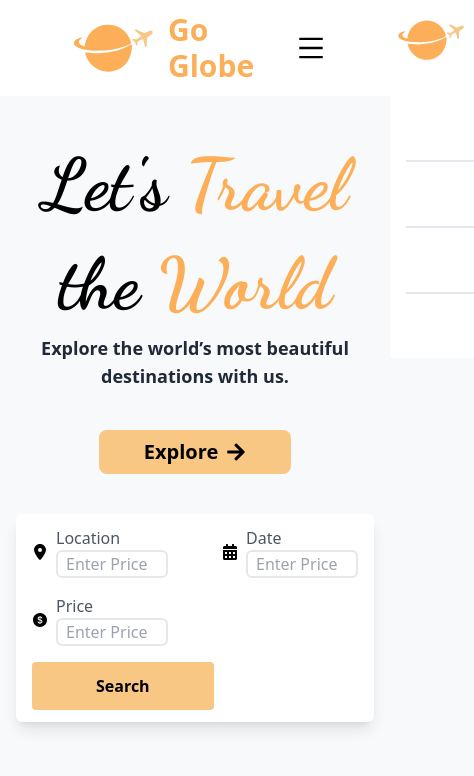
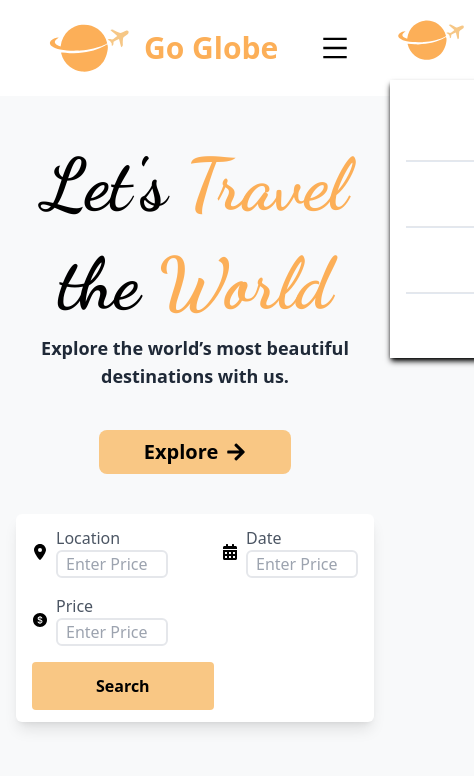
Before and after one commit to Shonty266/Go-Globe, a React (Vite) app: page / in a window 390 px wide. Shown: the top 776 px of the page, 474 px wide, since content can reach past the window. Built offline with nearby package versions, Linux system fonts and the light colour scheme; grey boxes are pictures that could not be loaded.

Commit message:
first commit

```diff
--- a/src/components/Aboutus/Aboutus.jsx
+++ b/src/components/Aboutus/Aboutus.jsx
@@ -34,7 +34,7 @@ useGSAP(() => {
   });
 
   gsap.from('.abt-text', {
-    x:100,
+    x:20,
     opacity: 0,
     duration: 0.5,
     stagger:0.3,
@@ -54,7 +54,7 @@ useGSAP(() => {
 
     <div className="about bg-[#FDF3E8] lg:py-20 py-10">
 
-      <div className="about-heading mx-auto px-4">
+      <div className="about-heading px-4">
       <div className=' flex items-center justify-center gap-2 mb-0flex-wrap'>
         <hr className='w-6 h-2 bg-[#FCAF58]' />
       <h1 className='text-black font-semibold text-2xl'>
--- a/src/components/Hero/Hero.jsx
+++ b/src/components/Hero/Hero.jsx
@@ -60,7 +60,7 @@ const Hero = () => {
 
             </div>
             <div>
-            <div className='flex gap-2 justify-center pr-2 pl-2 py-4'>
+            <div className='max-w-full flex gap-2 justify-center pr-2 pl-2 py-4'>
 
                 <div className='flex flex-col gap-2'>
 
--- a/src/components/Navbar.jsx
+++ b/src/components/Navbar.jsx
@@ -9,8 +9,8 @@ const Navbar = () => {
 
 
   return (
-    <div className='w-full h-auto flex lg:justify-between justify-between sticky top-0 bg-white lg:bg-transparent lg:static z-50  lg:px-20 px-8 items-center'>
-      <div className='navbar w-full h-auto flex lg:justify-between justify-between lg:bg-transparent lg:static z-50  lg:px-20 px-8 items-center'>
+    <div className='w-full h-auto flex lg:justify-between justify-between sticky top-0 bg-white lg:bg-transparent lg:static z-10  lg:px-20 px-8 items-center'>
+      <div className='navbar w-full h-auto flex lg:justify-between justify-between bg-white lg:bg-transparent lg:static z-10 lg:px-20 px-2 items-center'>
       <div className='flex items-center gap-2'>
         <img src={logo} alt="Logo" className='w-24 h-24 bg-transparent hover:text-black' />
         <a href="/" className='text-3xl font-bold text-[#FCAF58]'>Go Globe</a>
@@ -32,7 +32,7 @@ const Navbar = () => {
       </div>
 
 
-      <div className={nav ? 'fixed top-0 right-0 w-full h-3/2 shadow-md shadow-black bg-white z-10 duration-500 ease-in-out' : 'fixed right-[-100%] top-[0] w-full h-[3/4] bg-white z-10 duration-300'}>
+      <div className={nav ? 'fixed top-0 right-0 w-full h-1/4 bg-white z-50 duration-500 ease-in-out' : 'fixed right-[-100%] top-[0] w-full h-/4 bg-white z-10 duration-300'}>
         <AiOutlineClose
           onClick={() => setNav(!nav)}
           size={30}
@@ -45,7 +45,7 @@ const Navbar = () => {
            <Link to='/' className='font-bold text-[#FCAF58]'>Go Globe</Link>
         </h2>
         </div>
-        <div className='flex flex-col p-4 text-black  font-bold text-center'>
+        <div className='flex flex-col p-4 text-black bg-white shadow-md shadow-black  font-bold text-center'>
 
             <Link to='/' className='hover:text-[#FCAF58] duration-300 text-2xl relative z-100 after:absolute after:w-full after:h-full after:bottom-4 after:left-[-100%] after:-z-10 after:border-b-2 after:border-b-[#FCAF58] hover:after:left-0 after:duration-300 overflow-hidden py-4'>Home</Link>
             <hr className='w-full h-[2px] bg-slate-200' />
```
